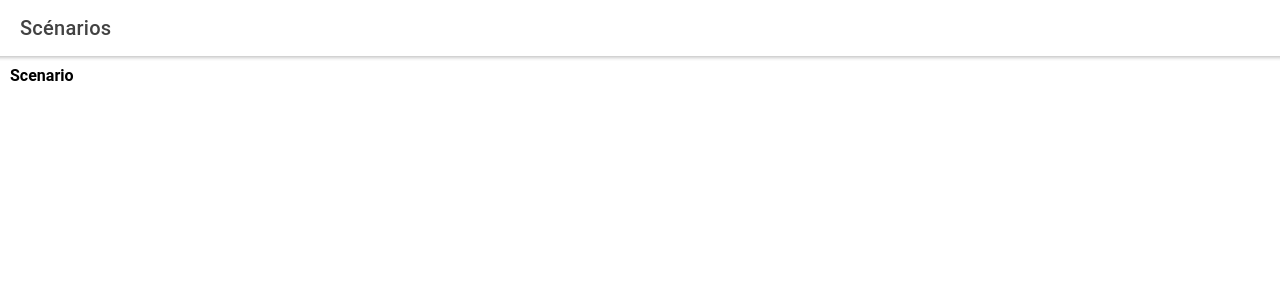
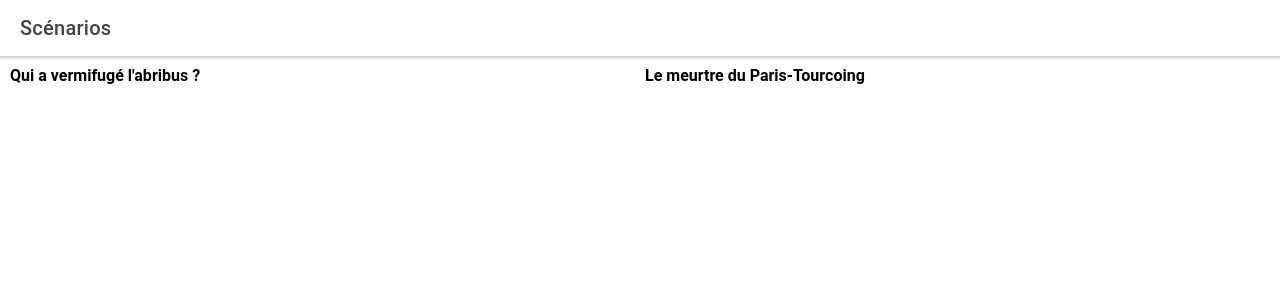
Before and after one commit to CNAM-CPN90-2021/team-prestashop_treasure-hunt-app, a React (Create React App) app in the folder app/: page /scenarios-menu in a window 1280 px wide. Shown: the top 300 px of the page. Built offline with nearby package versions, Linux system fonts and the light colour scheme.

Commit message:
Màj des params de ScenarioMenuItem pour afficher le titre du scénario

```diff
--- a/app/src/components/ScenarioMenuItem.tsx
+++ b/app/src/components/ScenarioMenuItem.tsx
@@ -1,11 +1,13 @@
-import './ScenarioMenuItem.css';
+import "./ScenarioMenuItem.css";
 
-interface ContainerProps { }
+interface ContainerProps {
+  titre: string;
+}
 
-const ScenarioMenuItem: React.FC<ContainerProps> = () => {
+const ScenarioMenuItem: React.FC<ContainerProps> = ({ titre }) => {
   return (
-    <div >
-      <strong>Scenario</strong>
+    <div>
+      <strong>{titre}</strong>
     </div>
   );
 };
--- a/app/src/pages/ScenariosMenu.tsx
+++ b/app/src/pages/ScenariosMenu.tsx
@@ -30,9 +30,11 @@ const ScenariosMenu: React.FC = () => {
         </IonHeader>
         <IonGrid>
           <IonRow>
-            <IonCol>
-              <ScenarioMenuItem />
-            </IonCol>
+            {scenarios.map((scenario) => (
+              <IonCol>
+                <ScenarioMenuItem titre={scenario.titre} />
+              </IonCol>
+            ))}
           </IonRow>
         </IonGrid>
       </IonContent>
```
